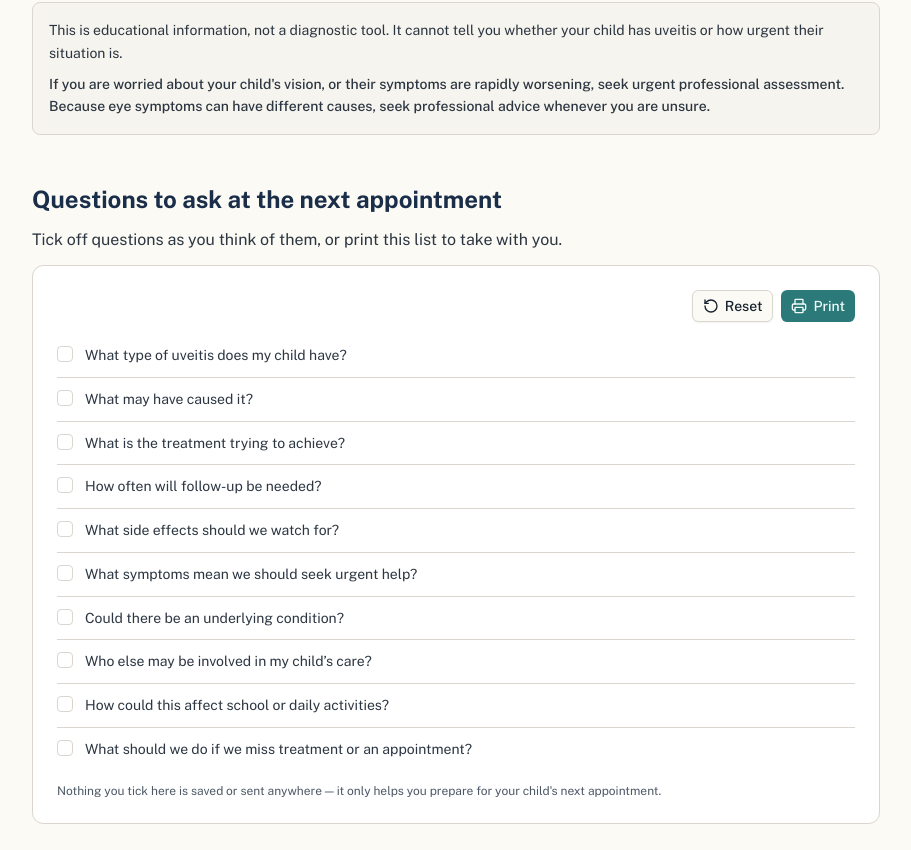
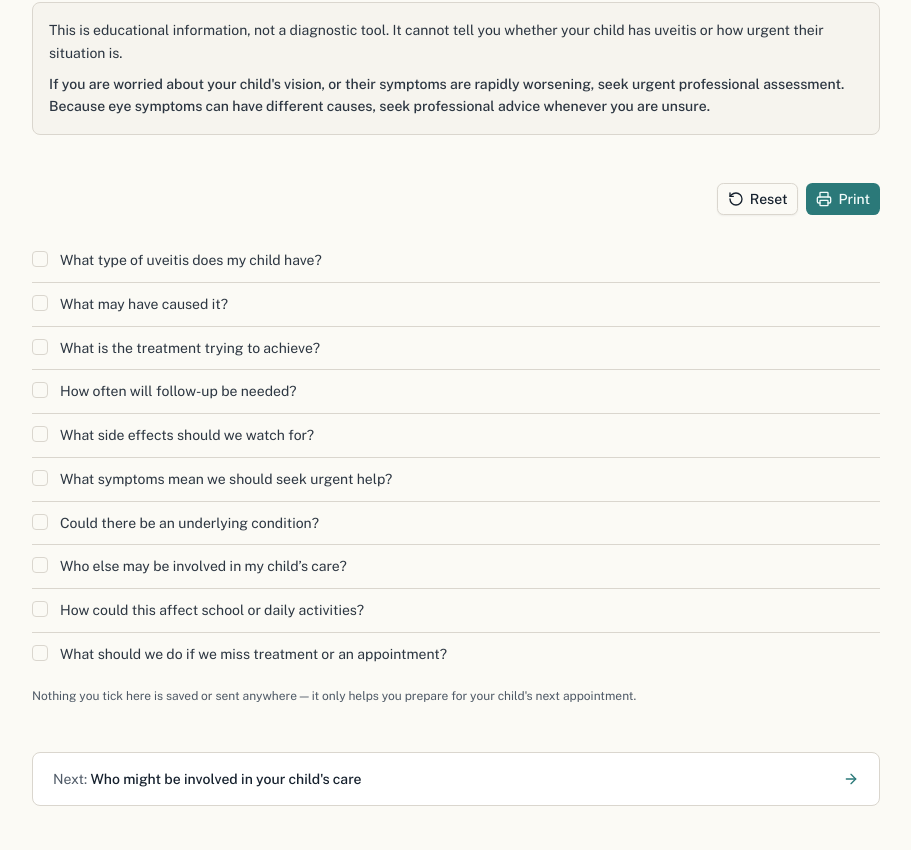
Before and after one commit to armaansalaria/pediatric-uveitis-latest, a Next.js app: page /management in a window 1280 px wide. Shown: the part 2250-3100 px from the top of the page, without its empty margins (184-1095 px from the left). Built offline with nearby package versions, Linux system fonts and the light colour scheme.

Commit message:
feat: remove static checklist section and update appointment checklist component

```diff
--- a/app/management/page.tsx
+++ b/app/management/page.tsx
@@ -104,11 +104,6 @@ export default function ManagementPage() {
         </section>
 
         <section id="checklist" className="space-y-3">
-          <SubHeading>Questions to ask at the next appointment</SubHeading>
-          <p className="text-pretty leading-relaxed text-foreground/90">
-            Tick off questions as you think of them, or print this list to
-            take with you.
-          </p>
           <AppointmentChecklist />
         </section>
 
--- a/components/appointment-checklist.tsx
+++ b/components/appointment-checklist.tsx
@@ -10,7 +10,7 @@ export function AppointmentChecklist() {
   const [checked, setChecked] = useState<Record<number, boolean>>({})
 
   return (
-    <div className="rounded-xl border border-border bg-card p-4 sm:p-6">
+    <>
       <div className="no-print flex items-center justify-end gap-2 pb-3">
         <Button variant="outline" size="sm" onClick={() => setChecked({})}>
           <RotateCcwIcon data-icon="inline-start" />
@@ -46,6 +46,6 @@ export function AppointmentChecklist() {
         Nothing you tick here is saved or sent anywhere &mdash; it only helps
         you prepare for your child&apos;s next appointment.
       </p>
-    </div>
+    </>
   )
 }
```
